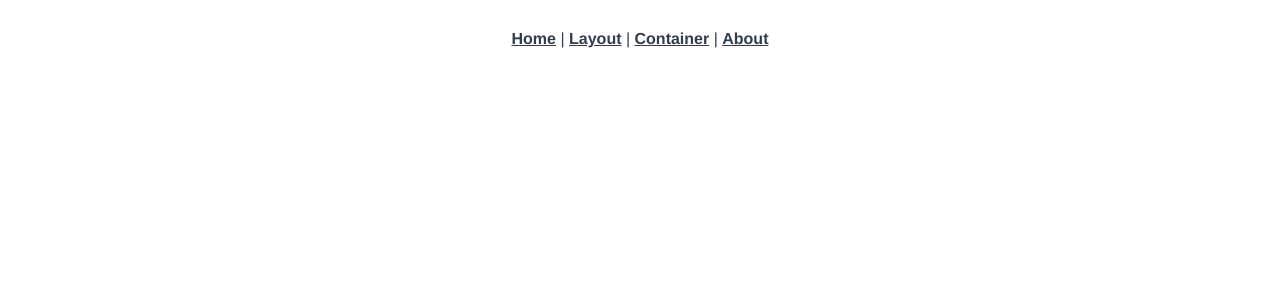
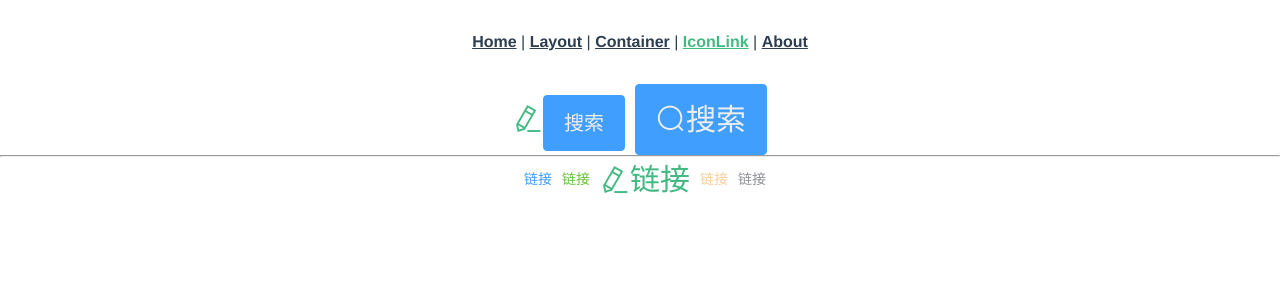
Before and after one commit to jameshuang623/myElementUILearning, a Vue app in the folder cli/: page /iconlink in a window 1280 px wide. Shown: the top 300 px of the page. Built offline with nearby package versions, Linux system fonts and the light colour scheme.

Commit message:
简单尝试 icon 和 link

```diff
--- a/cli/src/App.vue
+++ b/cli/src/App.vue
@@ -4,6 +4,7 @@
       <router-link to="/">Home</router-link> |
       <router-link to="/layout">Layout</router-link> |
       <router-link to="/container">Container</router-link> |
+      <router-link to="/iconlink">IconLink</router-link> |
       <router-link to="/about">About</router-link>
     </div>
     <router-view/>
@@ -13,7 +14,8 @@
 <style>
 @import "assets/reset.css";
 #app {
-  font-family: Avenir, Helvetica, Arial, sans-serif;
+  font-family: "Helvetica Neue",Helvetica,"PingFang SC","Hiragino Sans GB","Microsoft YaHei","微软雅黑",Arial,sans-serif;
+  /*font-family: Avenir, Helvetica, Arial, sans-serif;*/
   -webkit-font-smoothing: antialiased;
   -moz-osx-font-smoothing: grayscale;
   text-align: center;
--- a/cli/src/assets/reset.css
+++ b/cli/src/assets/reset.css
@@ -1,5 +1,6 @@
 *{
     margin: 0;
     padding: 0;
-    box-sizing: border-box
+    box-sizing: border-box;
+    line-height: 1.5;
 }
--- a/cli/src/router/index.js
+++ b/cli/src/router/index.js
@@ -23,6 +23,12 @@ const routes = [
 
   },
   {
+    path: '/iconlink',
+    name: 'IconLink',
+    component: () => import(/* webpackChunkName: "about" */ '../views/IconLink.vue')
+
+  },
+  {
     path: '/about',
     name: 'About',
     // route level code-splitting
--- /dev/null
+++ b/cli/src/views/IconLink.vue
@@ -0,0 +1,43 @@
+<template>
+  <div class="iconlink">
+    <i class="el-icon-edit"></i>
+    <el-button type="primary">搜索</el-button>
+<!--    icon 会和字体一起变大-->
+    <el-button type="primary" class="el-icon-search">搜索</el-button>
+
+    <hr>
+
+    <el-link type="primary">链接</el-link>
+    <el-link type="success">链接</el-link>
+<!--    icon 样式的优先级更高-->
+    <el-link type="danger" class="el-icon-edit">链接</el-link>
+    <el-link href="http://www.baidu.com" type="warning" target="_blank" disabled>链接</el-link>
+    <el-link type="info" :underline="false">链接</el-link>
+
+
+  </div>
+</template>
+
+<script lang="js">
+export default {
+  name: "IconLink"
+}
+</script>
+
+<style scoped lang="scss">
+.el-icon-edit{
+  font-size: 30px;
+  color: #42b983;
+}
+.el-button{
+  font-size: 20px;
+  color: #eee;
+}
+.el-icon-search{
+  font-size: 30px;
+  color: #eee;
+}
+.el-link{
+  margin-left: 10px;
+}
+</style>
```
